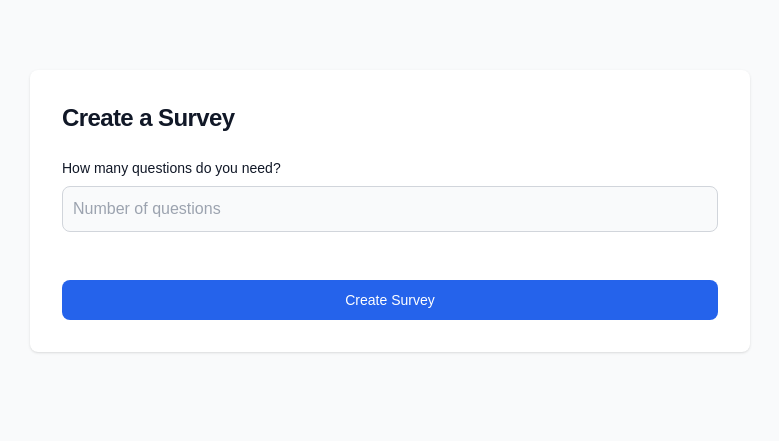
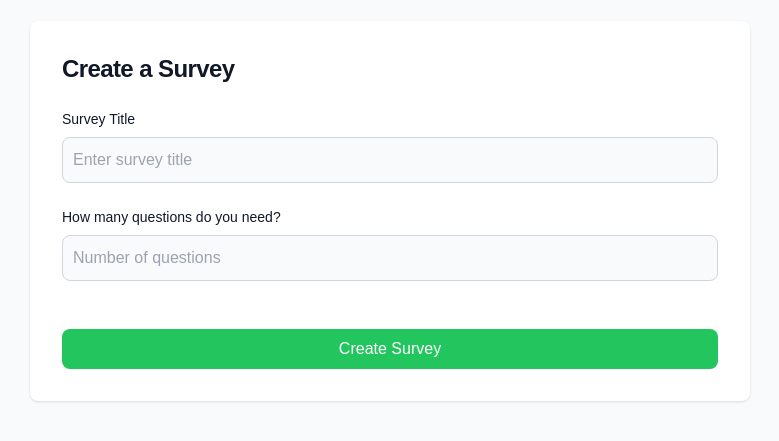
Before and after one commit to rajrana437/quicksurvey, a Next.js app: page /survey/create in a window 1280 px wide. Shown: the part 189-630 px from the top of the page, without its empty margins (250-1029 px from the left). Built offline with nearby package versions, Linux system fonts and the light colour scheme.

Commit message:
Feat: Complete create survey page

```diff
--- a/package.json
+++ b/package.json
@@ -9,6 +9,7 @@
     "lint": "next lint"
   },
   "dependencies": {
+    "axios": "^1.7.7",
     "bcryptjs": "^2.4.3",
     "jsonwebtoken": "^9.0.2",
     "mongoose": "^8.8.0",
--- a/src/app/survey/create/page.tsx
+++ b/src/app/survey/create/page.tsx
@@ -3,17 +3,20 @@ import { useState } from 'react';
 import { useForm, Controller, useFieldArray } from 'react-hook-form';
 import { FaTrash, FaPlus } from 'react-icons/fa';
 import './styles.css';
+import axios from 'axios';
 
 interface SurveyForm {
+  title: string; // Added title field
   numQuestions: string;
   questions: { question: string; answerType: string; options?: string[] }[];
 }
 
 const CreateSurveyPage = () => {
-  const { control, handleSubmit, watch, setValue, reset, formState: { errors } } = useForm<SurveyForm>({
+  const { control, handleSubmit, watch, setValue, reset, getValues, formState: { errors } } = useForm<SurveyForm>({
     defaultValues: {
+      title: '',
       numQuestions: '',
-      questions: [],
+      questions: [], // Default with one question structure
     },
   });
 
@@ -26,8 +29,28 @@ const CreateSurveyPage = () => {
   const [isDisabled, setIsDisabled] = useState<boolean>(false);
   const [showModal, setShowModal] = useState<boolean>(false);
 
-  const onSubmit = (data: SurveyForm) => {
+  const onSubmit = async (data: SurveyForm) => {
+    const token = localStorage.getItem('token');
+
+    if (!token) {
+      console.error('Missing auth token. Please log in to create a survey.');
+      return;
+    }
+
     console.log(data);
+
+
+    try {
+      const response = await axios.post('/api/surveys/create', data, {
+        headers: {
+          'Authorization': `Bearer ${token}`
+        }
+      });
+
+      console.log('Survey created successfully:', response.data);
+    } catch (error) {
+      console.error('Error creating survey:', error);
+    }
   };
 
   const numQuestions = watch('numQuestions');
@@ -41,48 +64,57 @@ const CreateSurveyPage = () => {
 
   const handleNumQuestionsChange = (e: React.ChangeEvent<HTMLInputElement>) => {
     const value = e.target.value ? parseInt(e.target.value) : '';
+    const currentTitle = getValues('title'); // Get the current title value
+
     if (value >= '0' || value === '') {
       setShowError(false);
       setValue("numQuestions", value.toString());
       if (typeof value === 'number') {
         setIsDisabled(true);
         const newFields = Array(value).fill({ question: '', answerType: 'text', options: [] });
-        reset({ numQuestions: value.toString(), questions: newFields });
+
+        // Reset while preserving the current title
+        reset({
+          title: currentTitle, // Keep the current title value
+          numQuestions: value.toString(),
+          questions: newFields
+        });
       }
-    }
-    else {
+    } else {
       setShowError(true);
     }
   };
+
 
   const handleReset = () => {
     setShowModal(true);
   };
 
   const confirmReset = () => {
-    reset({ numQuestions: '', questions: [] });
+    reset({
+      title: '',
+      numQuestions: '',
+      questions: [],
+    });
     setIsDisabled(false);
     setShowModal(false);
   };
 
-  // Handle removing a question
+
   const handleRemoveQuestion = (index: number) => {
     remove(index);
     const currentQuestions = watch('questions');
     setValue('numQuestions', currentQuestions.length.toString());
-
-    // Enable the numQuestions input field if no questions are left
     if (currentQuestions.length === 0) {
       setIsDisabled(false);
       setValue('numQuestions', '');
     }
   };
 
-  // Handle adding a question
   const handleAddQuestion = () => {
     append({ question: '', answerType: 'text', options: [] });
     const currentQuestions = watch('questions');
-    setValue('numQuestions', ((currentQuestions.length + 1) - 1).toString());  // Increment numQuestions
+    setValue('numQuestions', ((currentQuestions.length + 1) - 1).toString());
   };
 
   const renderAnswerTypeOptions = (index: number, type: string) => {
@@ -110,13 +142,34 @@ const CreateSurveyPage = () => {
 
   return (
     <section className="bg-gray-50 dark:bg-gray-900">
-      <div className="flex flex-col items-center justify-center px-6 py-8 mx-auto md:h-screen lg:py-0 max-w-3xl"> {/* Updated width */}
+      <div className="flex flex-col items-center justify-center px-6 py-8 mx-auto md:h-screen lg:py-0 max-w-3xl">
         <div className="w-full bg-white rounded-lg shadow dark:border md:mt-0 xl:p-0 dark:bg-gray-800 dark:border-gray-700">
           <div className="p-6 space-y-4 md:space-y-6 sm:p-8">
             <h1 className="text-xl font-bold leading-tight tracking-tight text-gray-900 md:text-2xl dark:text-white">
               Create a Survey
             </h1>
 
+            {/* Survey Title Input */}
+            <div>
+              <label htmlFor="title" className="block mb-2 text-sm font-medium text-gray-900 dark:text-white">
+                Survey Title
+              </label>
+              <Controller
+                control={control}
+                name="title"
+                render={({ field }) => (
+                  <input
+                    {...field}
+                    type="text"
+                    placeholder="Enter survey title"
+                    className="bg-gray-50 border border-gray-300 text-gray-900 rounded-lg focus:ring-primary-600 focus:border-primary-600 block w-full p-2.5 dark:bg-gray-700 dark:border-gray-600 dark:placeholder-gray-400 dark:text-white dark:focus:ring-blue-500 dark:focus:border-blue-500"
+                    required
+                  />
+                )}
+              />
+            </div>
+
+            {/* Number of Questions Input */}
             <div>
               <label htmlFor="numQuestions" className="block mb-2 text-sm font-medium text-gray-900 dark:text-white">
                 How many questions do you need?
@@ -144,7 +197,6 @@ const CreateSurveyPage = () => {
               )}
             </div>
 
-            {/* Custom Scrollbar Styles */}
             <div className="space-y-4 max-h-60 overflow-y-auto custom-scrollbar">
               {fields.map((item, index) => (
                 <div key={item.id} className="space-y-2 relative">
@@ -193,47 +245,52 @@ const CreateSurveyPage = () => {
                       )}
                     />
                   </div>
+
                   {renderAnswerTypeOptions(index, watch(`questions.${index}.answerType`))}
                 </div>
               ))}
             </div>
 
             {parseInt(numQuestions) > 0 && (  /* Conditional render based on numQuestions */
-              <button
+            <button
                 type="button"
                 onClick={handleAddQuestion}
-                className="w-full flex items-center justify-center gap-2 text-white bg-green-600 hover:bg-green-700 focus:ring-4 focus:outline-none focus:ring-green-300 font-medium rounded-lg text-sm px-5 py-2.5 dark:bg-green-600 dark:hover:bg-green-700 dark:focus:ring-green-800"
-              >
+                className="w-full flex items-center justify-center gap-2 text-white bg-blue-500 rounded-lg hover:bg-blue-600 focus:ring-4 focus:outline-none focus:ring-blue-300 font-medium rounded-lg text-sm px-5 py-2.5 dark:bg-blue-600 dark:hover:bg-blue-700 dark:focus:ring-blue-800"
+                >
                 <FaPlus /> Add Question
               </button>
             )}
 
             <button
-              type="button"
               onClick={handleSubmit(onSubmit)}
-              className="w-full text-white bg-primary-600 hover:bg-primary-700 focus:ring-4 focus:outline-none focus:ring-primary-300 font-medium rounded-lg text-sm px-5 py-2.5 text-center dark:bg-primary-600 dark:hover:bg-primary-700 dark:focus:ring-primary-800"
+              className="w-full px-4 py-2 text-white bg-green-500 rounded-lg hover:bg-green-600 focus:outline-none"
             >
               Create Survey
             </button>
+
+            {/* Reset Confirmation Modal */}
+            {showModal && (
+              <div className="fixed inset-0 flex items-center justify-center bg-gray-900 bg-opacity-50">
+                <div className="p-6 bg-white rounded-lg shadow-lg dark:bg-gray-800">
+                  <p className="mb-4 text-sm text-gray-700 dark:text-gray-300">Are you sure you want to reset all questions?</p>
+                  <button
+                    onClick={confirmReset}
+                    className="px-4 py-2 text-white bg-red-500 rounded-lg hover:bg-red-600 focus:outline-none"
+                  >
+                    Confirm Reset
+                  </button>
+                  <button
+                    onClick={() => setShowModal(false)}
+                    className="px-4 py-2 ml-2 text-gray-700 border rounded-lg hover:bg-gray-100 dark:text-gray-300 dark:border-gray-600 dark:hover:bg-gray-700 focus:outline-none"
+                  >
+                    Cancel
+                  </button>
+                </div>
+              </div>
+            )}
           </div>
         </div>
       </div>
-
-      {showModal && (
-        <div className="fixed top-0 left-0 w-full h-full bg-gray-900 bg-opacity-50 flex items-center justify-center">
-          <div className="bg-white p-6 rounded-lg shadow-lg">
-            <p>Are you sure you want to reset the survey?</p>
-            <div className="mt-4 flex gap-4">
-              <button onClick={confirmReset} className="bg-green-600 text-white px-4 py-2 rounded-md">
-                Yes
-              </button>
-              <button onClick={() => setShowModal(false)} className="bg-red-600 text-white px-4 py-2 rounded-md">
-                No
-              </button>
-            </div>
-          </div>
-        </div>
-      )}
     </section>
   );
 };
```
Also changed, not shown: 1 other file (tests, documents, lock files or other folders).
